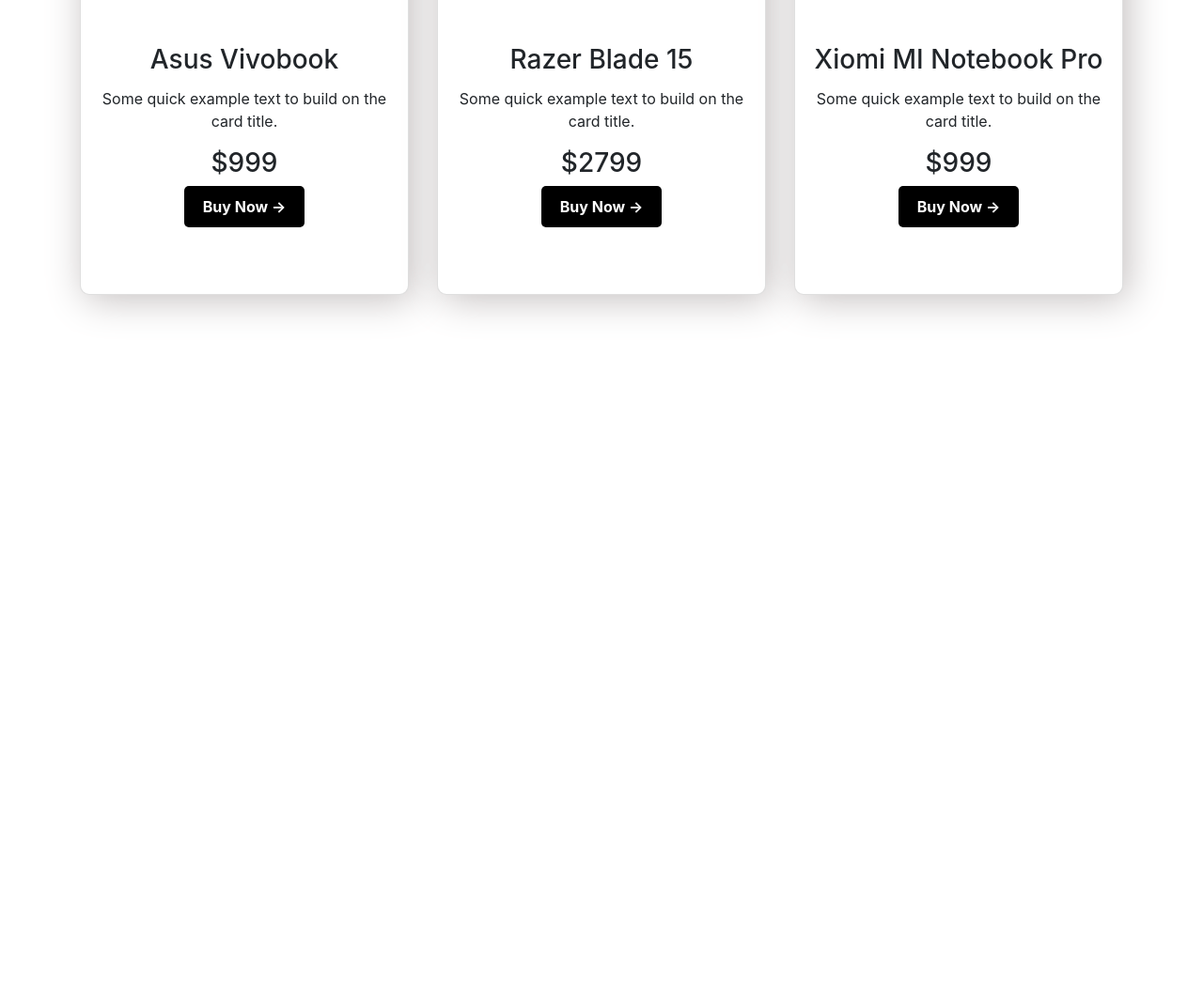
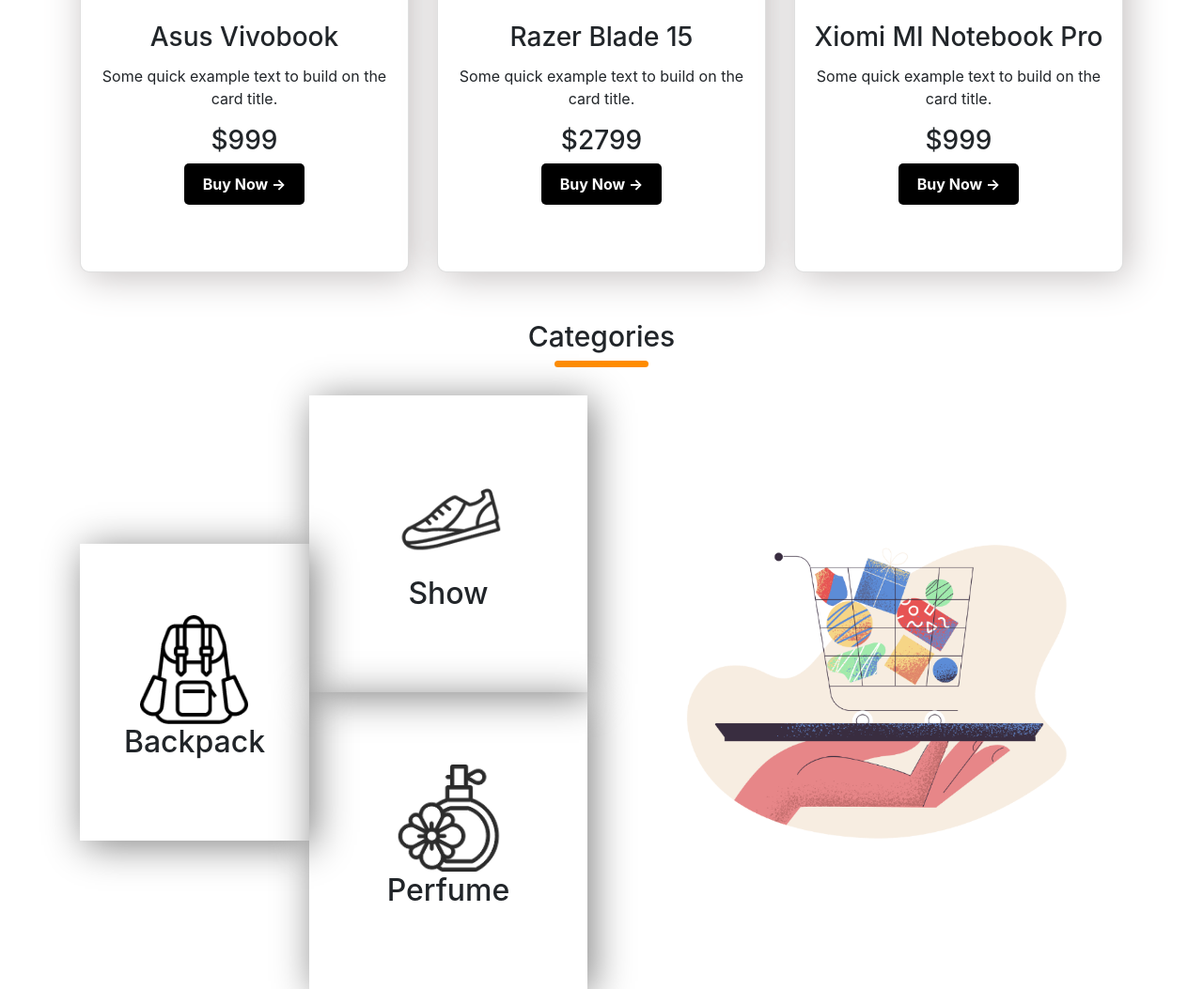
Before and after one commit to Suzibur/Gadget-Ecommerce, a plain HTML site: page index.html in a window 1280 px wide. Shown: the part 1692-2745 px from the top of the page at 94% size. Before the commit the page ends 2056 px from the top, so only its background shows below. Drawn offline with nearby package versions, Linux system fonts and the light colour scheme.

Commit message:
gadget-ecommerce

```diff
--- a/css/style.css
+++ b/css/style.css
@@ -1,3 +1,6 @@
+body img{
+    width: 100%;
+}
 #carouselExampleIndicators{
     background-image: url('../img/banner-bg.jpg');
     background-size: cover;
@@ -9,9 +12,6 @@
 }
 .container{
     margin-bottom: 50px;
-}
-.carousel img{
-    width: 100%;
 }
 .carousel h1{
     font-size: 41px;
@@ -36,6 +36,7 @@
     box-shadow: 5px 5px 40px rgb(196, 191, 191);
 }
 .title h1{
+    font-size: 30px;
     margin-bottom: 30px;
 }
 .title a{
@@ -60,3 +61,35 @@
     display: block;
     margin: auto;
 }
+.categories{
+    height: 600px;
+}
+.title-categories{
+    margin-bottom: 30px;
+}
+.title-categories h1{
+    text-align: center;
+    font-size: 30px;
+}
+.title-categories div{
+    width: 100px;
+    height: 7px;
+    background-color: darkorange;
+    border-radius: 10px;
+    display: block;
+    margin: auto;
+}
+.categories-box{
+    width: 296px;
+    height: 316px;
+    box-shadow: 5px 5px 40px gray;
+}
+.categories-box img{
+    display: block;
+    margin: auto;
+    width: 115px;
+    height: auto;
+}
+.categories-box h2{
+    text-align: center;
+}
--- a/index.html
+++ b/index.html
@@ -31,7 +31,7 @@
                     <li class="nav-item dropdown">
                         <a class="nav-link dropdown-toggle" href="#" id="navbarDropdown" role="button"
                             data-toggle="dropdown" aria-haspopup="true" aria-expanded="false">
-                            Categories
+                            Product
                         </a>
                         <div class="dropdown-menu" aria-labelledby="navbarDropdown">
                             <a class="dropdown-item" href="#">Action</a>
@@ -182,6 +182,39 @@
             </div>
           </div>
     </section>
+    <section class="container categories">
+        <div class="title-categories">
+            <h1>Categories</h1>
+            <div class="d-flex align-items-center"></div>
+        </div>
+        <div class="row d-flex align-items-center">
+            <div class="col-md-6 d-flex align-items-center">
+                <div class="categories-box d-flex align-items-center justify-content-center">
+                    <div>
+                        <img src="img/Categories/bag.png" alt="">
+                        <h2>Backpack</h2>
+                    </div>
+                </div>
+                <div>
+                    <div class="categories-box d-flex align-items-center justify-content-center">
+                        <div>
+                            <img src="img/Categories/shoe.png" alt="">
+                            <h2>Show</h2>
+                        </div>
+                    </div>
+                    <div class="categories-box d-flex align-items-center justify-content-center">
+                        <div>
+                            <img src="img/Categories/perfume.png" alt="">
+                            <h2>Perfume</h2>
+                        </div>
+                    </div>
+                </div>
+                </div>
+            <div class="col-md-6">
+                <img src="img/Categories/pale-order.png" alt="">
+            </div>
+        </div>
+    </section>
     <script src="https://code.jquery.com/jquery-3.5.1.slim.min.js"
         integrity="sha384-DfXdz2htPH0lsSSs5nCTpuj/zy4C+OGpamoFVy38MVBnE+IbbVYUew+OrCXaRkfj"
         crossorigin="anonymous"></script>
```
